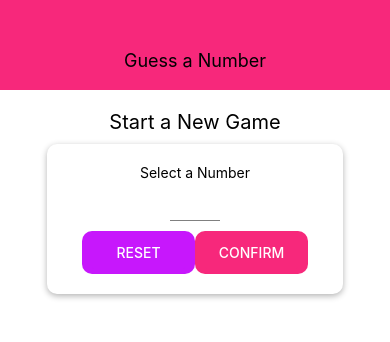
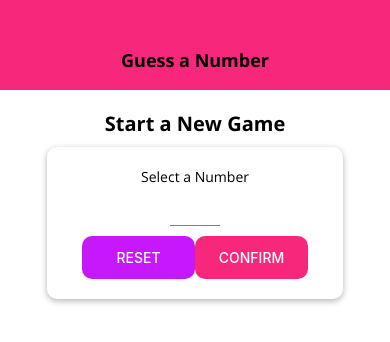
Before and after one commit to jjsebastianfuertes/guess-number-react-native, a React Native app: screen / in a window 390 px wide. Shown: the top 342 px of the page. Built offline with nearby package versions, Linux system fonts and the light colour scheme.

Commit message:
Add: fonts:

```diff
--- a/App.js
+++ b/App.js
@@ -1,13 +1,34 @@
 import React, { useState } from 'react';
 import { StyleSheet, Text, View } from 'react-native';
+import * as Font from 'expo-font';
+import { AppLoading } from 'expo';
+
 import Header from './components/Header';
 import StartGameScreen from './screens/StartGameScreen';
 import GameScreen from './screens/GameScreen';
 import GameOverScreen from './screens/GameOverScreen';
 
+const fetchFonts = () => {
+ return Font.loadAsync({
+    'open-sans': require('./assets/fonts/OpenSans-Regular.ttf'),
+    'open-sans-bold': require('./assets/fonts/OpenSans-Bold.ttf'),
+  });
+}
+
 export default function App() {
   const [userNumber, setUserNumber] = useState();
   const [guessRounds, setGuessRounds] = useState(0);
+  const [dataLoaded, setDataLoaded] = useState(false);
+
+  if(!dataLoaded) {
+    return (
+      <AppLoading
+        startAsync={fetchFonts}
+        onFinish={() => setDataLoaded(true)}
+        onError={err => console.log(err)}
+      />
+    )
+  }
 
   const configureNewGameHandler = () => {
     setGuessRounds(0);
--- a/components/Header.js
+++ b/components/Header.js
@@ -20,7 +20,8 @@
     },
     headerTitle: {
         color: 'black',
-        fontSize: 18
+        fontSize: 18,
+        fontFamily: 'open-sans-bold'
     }
 });
 
--- a/package.json
+++ b/package.json
@@ -9,6 +9,7 @@
   },
   "dependencies": {
     "expo": "^33.0.0",
+    "expo-font": "~5.0.1",
     "react": "16.8.3",
     "react-dom": "^16.8.6",
     "react-native": "https://github.com/expo/react-native/archive/sdk-33.0.0.tar.gz",
--- a/screens/StartGameScreen.js
+++ b/screens/StartGameScreen.js
@@ -73,7 +73,7 @@
 					<View style={styles.screen}>
 							<Text style={styles.title}>Start a New Game</Text>
 							<Card style={styles.inputContainer}>
-									<Text>Select a Number</Text>
+									<Text style={styles.text}>Select a Number</Text>
 									<Input style={styles.input}
 											blurOnSubmit
 											autoCapitalize="none"
@@ -113,8 +113,12 @@
     },
     title: {
         fontSize: 20,
-        marginVertical: 10,
-    },
+				marginVertical: 10,
+				fontFamily: 'open-sans-bold',
+		},
+		text: {
+			fontFamily: 'open-sans'
+		},
     inputContainer: {
         width: 300,
         maxWidth: '80%',
```
Also changed, not shown: assets/fonts/OpenSans-Bold.ttf (added), assets/fonts/OpenSans-Regular.ttf (added).
